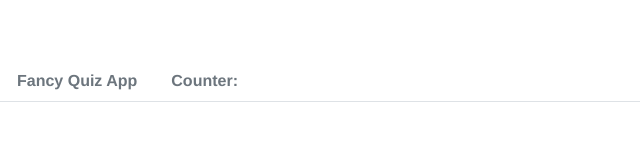
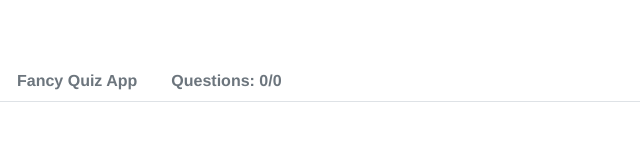
Before and after one commit to Kyle-F-Brooks/training_quiz, a Vue app: page / in a window 1280 px wide. Shown: the top 162 px of the page, without its empty margins (0-640 px from the left). Built offline with nearby package versions, Linux system fonts and the light colour scheme; no server answers.

Commit message:
added functionality to header

```diff
--- a/src/components/Header.vue
+++ b/src/components/Header.vue
@@ -2,7 +2,16 @@
   <div>
     <b-nav tabs>
       <b-nav-item disabled><b>Fancy Quiz App</b></b-nav-item>
-      <b-nav-item disabled><b>Counter:</b></b-nav-item>
+      <b-nav-item disabled><b>Questions: {{numCorrect}}/{{numAns}} </b></b-nav-item>
     </b-nav>
   </div>
 </template>
+
+<script>
+export default {
+  props: [
+    'numCorrect',
+    'numAns'
+  ]
+}
+</script>
```
